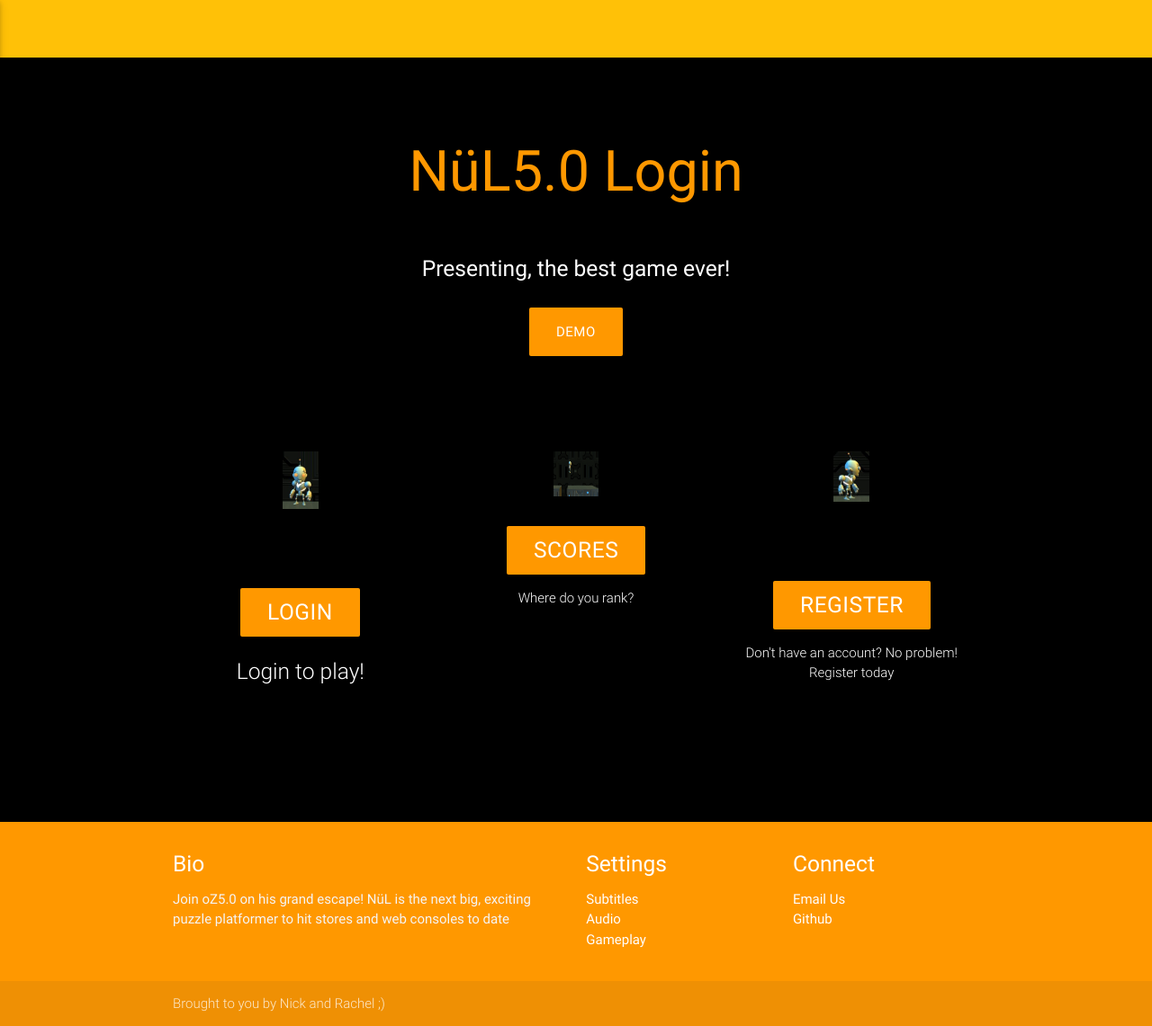
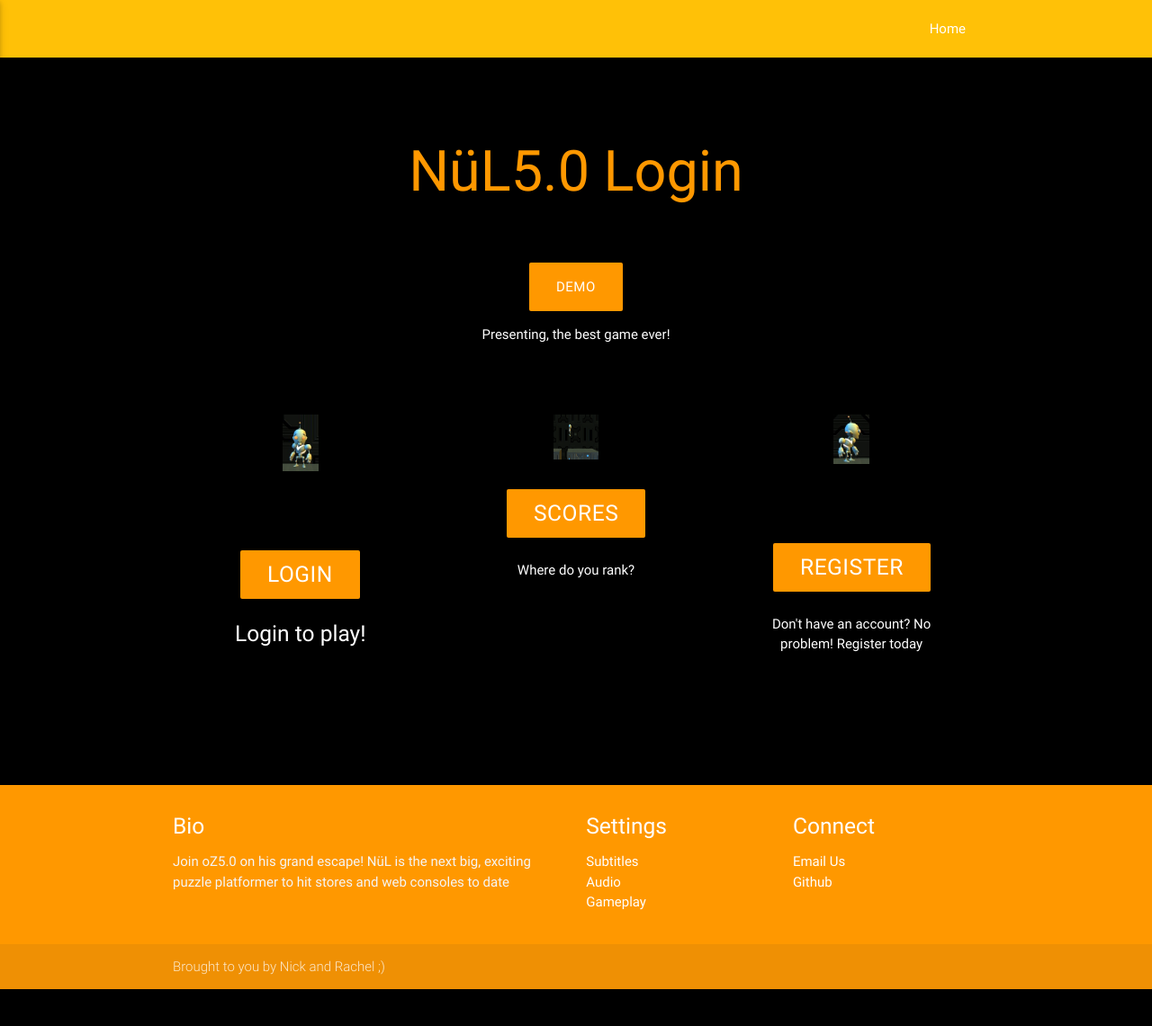
Before and after one commit to RPappalardo/final-project, a PHP site: page / in a window 1280 px wide. Shown: the whole page at 90% size. After the commit the page ends 1100 px from the top, so only its background shows below. Run offline with PHP 8.4, Linux system fonts and the light colour scheme; some libraries are stand-ins or nearby versions.

Commit message:
Reformatted

```diff
--- a/index.php
+++ b/index.php
@@ -20,7 +20,7 @@
         <div class="nav-wrapper container">
             <ul class="right hide-on-med-and-down">
                 <li>
-                  <a href="#"></a>
+                  <a href="index.php">Home</a>
                 </li>
             </ul>
 
@@ -44,13 +44,14 @@
             <h1 class="header center orange-text">NüL5.0 Login</h1>
             <br>
             <div class="row center">
-                <h5 class="header col s12 white-text">Presenting, the best game ever!</h5>
+
             </div>
             <div class="row center">
                 <a href="http://playcanvas.com/editor/scene/424681/launch" id="download-button" class="btn-large waves-effect waves-light orange">Demo</a>
+  <p class="header col s12 white-text">Presenting, the best game ever!</p>
             </div>
-            <br>
-            <br>
+                <!--<br>-->
+          <!--<br>-->
         </div>
     </div>
 
@@ -76,7 +77,7 @@
   </div>
 			   <a href="loginpage.php" id="download-button" class="btn-large waves-effect waves-light orange">Login</a>
 
-                        <p class="light white-text">Login to play!</p>
+                        <p class=" col s12 white-text">Login to play!</p>
                     </div>
                 </div>
 
@@ -88,7 +89,7 @@
                         <h2 class="center light-blue-text"><img width="50" height="50" src="robojumpexample.png"></h2>
                         <h5 class="center"><a href="http://playcanvas.com/editor/scene/424681/launch" id="download-button" class="btn-large waves-effect waves-light orange"> Scores</a></h5>
 
-                        <p class= "light white-text" style="text-align: center"> Where do you rank?</p>
+                        <p class= "header col s12 white-text" style="text-align: center"> Where do you rank?</p>
                     </div>
                 </div>
 
@@ -107,7 +108,7 @@
       </div>
 
 		<a href="registerpage.php" id="download-button" class="btn-large waves-effect waves-light orange">Register</a></h5>
-                        <p class="light white-text" style="text-align: center" > Don't have an account? No problem! Register today</p>
+                        <p class="header col s12 white-text" style="text-align: center" > Don't have an account? No problem! Register today</p>
                     </div>
                 </div>
             </div>
@@ -135,20 +136,20 @@
                 <div class="col l3 s12">
                     <h5 class="white-text">Settings</h5>
                     <ul>
-                        <li><a class="white-text" href="#!">Subtitles</a>
+                        <li><a class="white-text" href="https://www.soapui.org/soapui/media/images/stories/Mock/deploy_as_war_dialog_os.png">Subtitles</a>
                         </li>
-                        <li><a class="white-text" href="#!">Audio</a>
+                        <li><a class="white-text" href="https://www.soapui.org/soapui/media/images/stories/Mock/deploy_as_war_dialog_os.png!">Audio</a>
                         </li>
-                        <li><a class="white-text" href="#!">Gameplay</a>
+                        <li><a class="white-text" href="https://www.soapui.org/soapui/media/images/stories/Mock/deploy_as_war_dialog_os.png">Gameplay</a>
                         </li>
                     </ul>
                 </div>
                 <div class="col l3 s12">
                     <h5 class="white-text">Connect</h5>
                     <ul>
-                        <li><a class="white-text" href="#!">Email Us</a>
+                        <li><a class="white-text" href="contactus.php">Email Us</a>
                         </li>
-                        <li><a class="white-text" href="#!">Github</a>
+                        <li><a class="white-text" href="https://github.com/RPappalardo/final-project">Github</a>
                         </li>
                     </ul>
                 </div>
```
